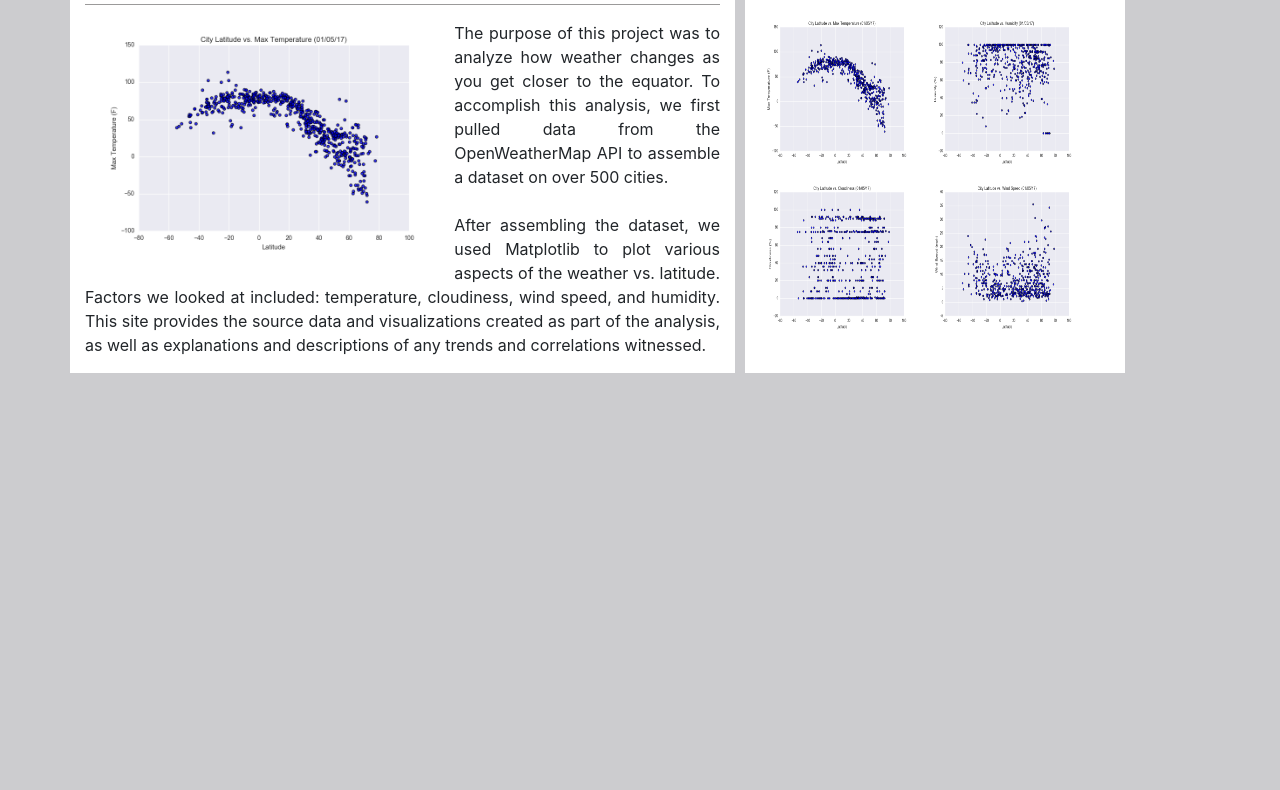
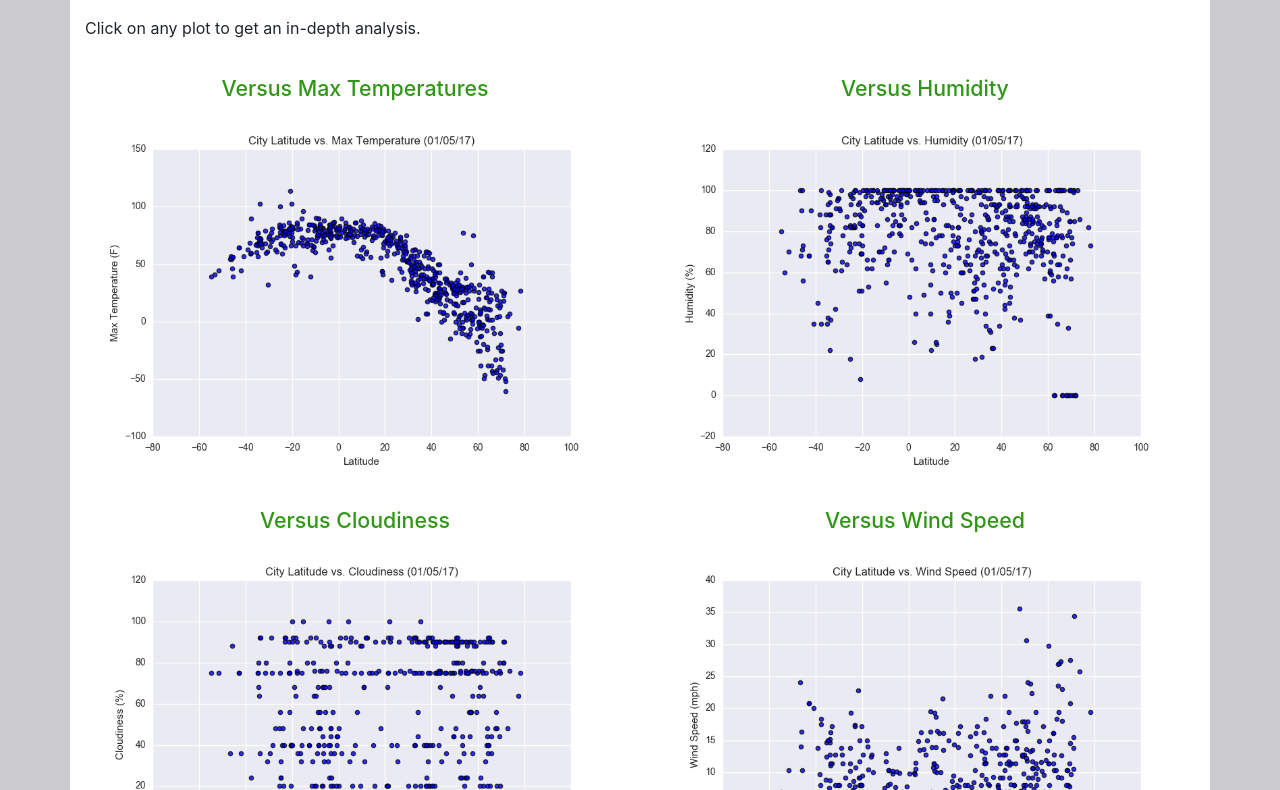
Before and after one commit to abroeren/Web-Design-Challenge, a plain HTML site: page comparison.html in a window 1280 px wide. Shown: the part 215-1005 px from the top of the page. Before the commit the page ends 800 px from the top, so only its background shows below. Drawn offline with nearby package versions, Linux system fonts and the light colour scheme.

Commit message:
update homework

```diff
--- a/comparison.html
+++ b/comparison.html
@@ -23,10 +23,10 @@
                       Plots
                     </a>
                     <div class="dropdown-menu" aria-labelledby="navbarDropdownMenuLink">
-                        <a class="dropdown-item" href="temperature.html">Temperature</a>
+                        <a class="dropdown-item" href="temperature.html">Max Temperature</a>
                         <a class="dropdown-item" href="humidity.html">Humidity</a>
                         <a class="dropdown-item" href="cloudiness.html">Cloudiness</a>
-                        <a class="dropdown-item" href="wind.html">Windspeed</a>
+                        <a class="dropdown-item" href="wind.html">Wind Speed</a>
                     </div>
                 </li>
                 <li class="nav-item">
@@ -40,31 +40,39 @@
     </nav>
 
     <!-- Creates the Overall Grid -->
-    <div class="container">
-        <div class="row" style="margin-top:30px">
-            <div class="col-md-7" style="background-color:white; margin-right: 10px; margin-top:5px">
-                <h1>Summary: Latitude versus X</h1>
+    <div class="container" style="margin-top:30px">
+        <div class="row">
+            <div class="col-md" style="background-color:white" ;>
+                <h1>Comparison: Latitude versus X</h1>
                 <hr>
-                <img src="Resources\assets\images\Fig1.png" alt="Latitude vs Temperature" class="img-fluid" , width=55%, ALIGN="left" HSPACE=10>
-                <p class="text-justify">The purpose of this project was to analyze how weather changes as you get closer to the equator. To accomplish this analysis, we first pulled data from the OpenWeatherMap API to assemble a dataset on over 500 cities.
-                    <br>
-                    <br> After assembling the dataset, we used Matplotlib to plot various aspects of the weather vs. latitude. Factors we looked at included: temperature, cloudiness, wind speed, and humidity. This site provides the source data and visualizations
-                    created as part of the analysis, as well as explanations and descriptions of any trends and correlations witnessed.</p>
+                <p>Click on any plot to get an in-depth analysis.</p>
             </div>
-            <div class="col-md-4" style="background-color: white; margin-right: 10px; margin-top:5px">
-                <h2>Visualizations</h2>
-                <hr>
-                <a href="temperature.html"><img src="Resources\assets\images\Fig1.png" alt="Latitude versus Temperature" style="width:160px;height:160px;margin-bottom:5px"></a>
-                <a href="humidity.html"><img src="Resources\assets\images\Fig2.png" alt="Latitude versus Humidity" style="width:160px;height:160px;margin-bottom:5px"></a>
-                <a href="cloudiness.html"><img src="Resources\assets\images\Fig3.png" alt="Latitude verus Cloudiness" style="width:160px;height:160px;margin-bottom:5px"></a>
-                <a href="wind.html"><img src="Resources\assets\images\Fig4.png" alt="Latitude versus Wind Speed" style="width:160px;height:160px;margin-bottom:5px"></a>
+        </div>
+        <div class="row">
+            <div class="col-md-6" style="background-color:white">
+                <h3>Versus Max Temperatures</h3>
+                <a href="temperature.html"><img src="Resources\assets\images\Fig1.png" alt="Latitude versus Max Temperature" style="width:100%"></a>
+            </div>
+            <div class="col-md-6" style="background-color:white">
+                <h3>Versus Humidity</h3>
+                <a href="humidity.html "><img src="Resources\assets\images\Fig2.png " alt="Latitude verus Humidity" style="width:100%;margin-bottom:5px "></a>
+            </div>
+        </div>
+        <div class="row">
+            <div class="col-md-6" style="background-color:white">
+                <h3>Versus Cloudiness</h3>
+                <a href="cloudiness.html"><img src="Resources\assets\images\Fig3.png" alt="Latitude versus Cloudiness" style="width:100%"></a>
+            </div>
+            <div class="col-md-6" style="background-color:white">
+                <h3>Versus Wind Speed</h3>
+                <a href="wind.html "><img src="Resources\assets\images\Fig4.png " alt="Latitude versus Wind Speed" style="width:100%"></a>
             </div>
         </div>
     </div>
 
-    <script src="https://code.jquery.com/jquery-3.3.1.slim.min.js" integrity="sha384-q8i/X+965DzO0rT7abK41JStQIAqVgRVzpbzo5smXKp4YfRvH+8abtTE1Pi6jizo" crossorigin="anonymous"></script>
-    <script src="https://cdnjs.cloudflare.com/ajax/libs/popper.js/1.14.7/umd/popper.min.js" integrity="sha384-UO2eT0CpHqdSJQ6hJty5KVphtPhzWj9WO1clHTMGa3JDZwrnQq4sF86dIHNDz0W1" crossorigin="anonymous"></script>
-    <script src="https://stackpath.bootstrapcdn.com/bootstrap/4.3.1/js/bootstrap.min.js" integrity="sha384-JjSmVgyd0p3pXB1rRibZUAYoIIy6OrQ6VrjIEaFf/nJGzIxFDsf4x0xIM+B07jRM" crossorigin="anonymous"></script>
-    <script src="main.js"></script>
+    <script src="https://code.jquery.com/jquery-3.3.1.slim.min.js " integrity="sha384-q8i/X+965DzO0rT7abK41JStQIAqVgRVzpbzo5smXKp4YfRvH+8abtTE1Pi6jizo " crossorigin="anonymous "></script>
+    <script src="https://cdnjs.cloudflare.com/ajax/libs/popper.js/1.14.7/umd/popper.min.js " integrity="sha384-UO2eT0CpHqdSJQ6hJty5KVphtPhzWj9WO1clHTMGa3JDZwrnQq4sF86dIHNDz0W1 " crossorigin="anonymous "></script>
+    <script src="https://stackpath.bootstrapcdn.com/bootstrap/4.3.1/js/bootstrap.min.js " integrity="sha384-JjSmVgyd0p3pXB1rRibZUAYoIIy6OrQ6VrjIEaFf/nJGzIxFDsf4x0xIM+B07jRM " crossorigin="anonymous "></script>
+    <script src="main.js "></script>
 
 </body>
--- /dev/null
+++ b/style-2.css
@@ -0,0 +1,70 @@
+body {
+    padding: 0;
+    margin: 0;
+    background: #cccccf;
+}
+
+@media screen and (max-width: 500px) {
+    body {
+        background-color: white;
+    }
+}
+
+.navbar {
+    background: #309716
+}
+
+.nav-link,
+.navbar-brand {
+    color: #fff;
+    cursor: pointer;
+}
+
+.nav-link {
+    font-size: 20px;
+    margin-right: 1em !important;
+}
+
+.navbar-brand:hover,
+.nav-link:hover {
+    color: #000;
+}
+
+.navbar-brand {
+    font-size: 40px;
+}
+
+.navbar-collapse {
+    justify-content: flex-end;
+}
+
+.container h1 {
+    color: #309716;
+    /* Put a margin at the top of all h1 headings. */
+    margin-top: 30px;
+    margin-bottom: 20px;
+}
+
+.container h2 {
+    color: #309716;
+    /* Put a margin at the top of all h2 headings. */
+    margin-top: 20px;
+    margin-bottom: 20px;
+}
+
+.container h3 {
+    color: #309716;
+    /* text alignment and font-size */
+    text-align: center;
+    font-size: 16pt;
+    /* Put a margin at the top of all h3 headings. */
+    margin-top: 20px;
+    margin-bottom: 10px;
+}
+
+hr {
+    /* resize and recolor the underline. Using the border instead of height apparently makes it behave better*/
+    height: 0px;
+    border: none;
+    border-top: 1px solid rgb(155, 154, 154);
+}
--- a/style.css
+++ b/style.css
@@ -42,8 +42,18 @@ body {
   .container h2 {
       color: #309716;
       /* Put a 15-pixel margin at the top of all h1 headings. */
-    margin-top: 30px;
+      margin-top: 20px;
       margin-bottom: 20px;
+  }
+
+  .container h3 {
+      color: #309716;
+      /* text alignment and font-size */
+      text-align: center;
+      font-size: 16pt;
+      /* Put a margin at the top of all h3 headings. */
+      margin-top: 20px;
+      margin-bottom: 10px;
   }
 
   hr {
```
Also changed, not shown: cloudiness.html (+11 -14 lines), humidity.html (+11 -14 lines), index.html (+6 -6 lines), temperature.html (+12 -14 lines), wind.html (+11 -14 lines). Lines whose indentation alone changed are shown as unchanged.
